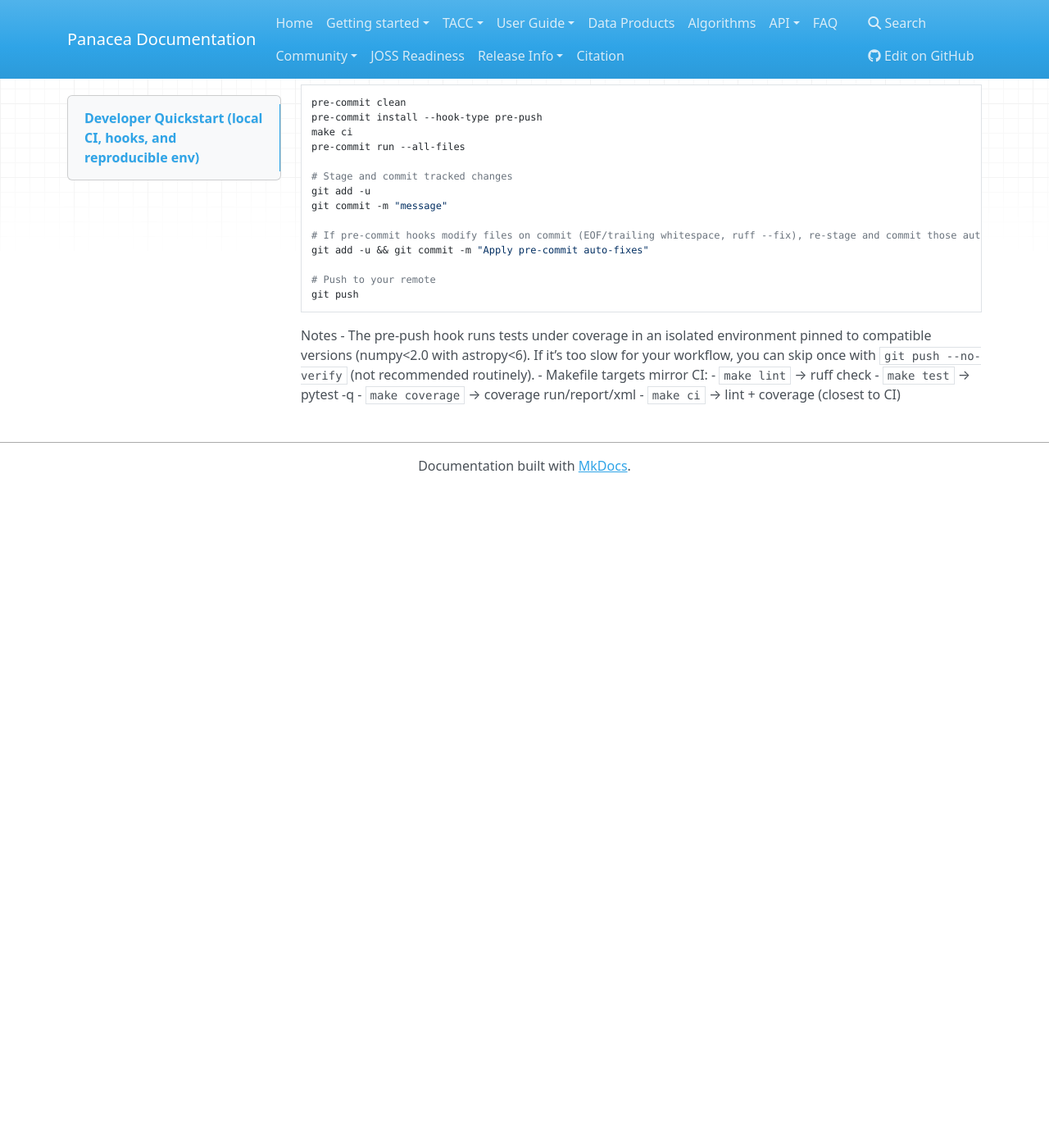
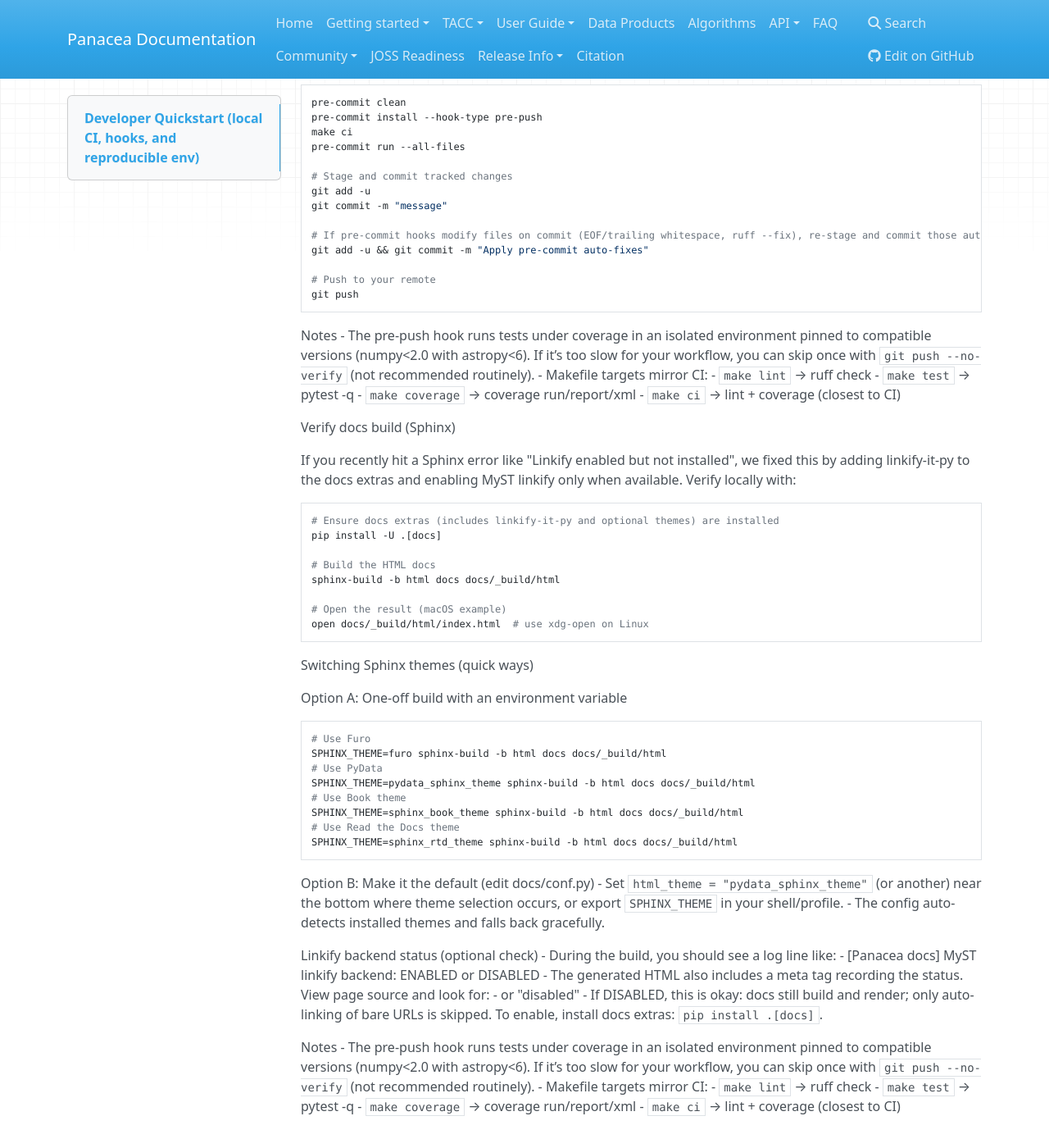
Before and after one commit to grzeimann/Panacea, an MkDocs documentation site: the page built from docs/development/dev-quickstart.md, in a window 1280 px wide and 1400 px high, scrolled down 798 px. Shown: the whole window at 82% size. Built offline with MkDocs 1.6.1, drawn with Linux system fonts in a browser that asks for light colours; nearby versions of some CDN libraries; before the commit the page ends 1394 px from its top, so only the background shows below that.

Commit message:
documentation build and theme updates

````diff
--- a/docs/development/dev-quickstart.md
+++ b/docs/development/dev-quickstart.md
@@ -62,3 +62,52 @@ Notes
   - `make test` → pytest -q
   - `make coverage` → coverage run/report/xml
   - `make ci` → lint + coverage (closest to CI)
+
+Verify docs build (Sphinx)
+
+If you recently hit a Sphinx error like "Linkify enabled but not installed", we fixed this by adding linkify-it-py to the docs extras and enabling MyST linkify only when available. Verify locally with:
+
+```bash
+# Ensure docs extras (includes linkify-it-py and optional themes) are installed
+pip install -U .[docs]
+
+# Build the HTML docs
+sphinx-build -b html docs docs/_build/html
+
+# Open the result (macOS example)
+open docs/_build/html/index.html  # use xdg-open on Linux
+```
+
+Switching Sphinx themes (quick ways)
+
+Option A: One-off build with an environment variable
+
+```bash
+# Use Furo
+SPHINX_THEME=furo sphinx-build -b html docs docs/_build/html
+# Use PyData
+SPHINX_THEME=pydata_sphinx_theme sphinx-build -b html docs docs/_build/html
+# Use Book theme
+SPHINX_THEME=sphinx_book_theme sphinx-build -b html docs docs/_build/html
+# Use Read the Docs theme
+SPHINX_THEME=sphinx_rtd_theme sphinx-build -b html docs docs/_build/html
+```
+
+Option B: Make it the default (edit docs/conf.py)
+- Set `html_theme = "pydata_sphinx_theme"` (or another) near the bottom where theme selection occurs, or export `SPHINX_THEME` in your shell/profile.
+- The config auto-detects installed themes and falls back gracefully.
+
+Linkify backend status (optional check)
+- During the build, you should see a log line like:
+  - [Panacea docs] MyST linkify backend: ENABLED or DISABLED
+- The generated HTML also includes a meta tag recording the status. View page source and look for:
+  - <meta name="panacea-linkify" content="enabled"> or "disabled"
+- If DISABLED, this is okay: docs still build and render; only auto-linking of bare URLs is skipped. To enable, install docs extras: `pip install .[docs]`.
+
+Notes
+- The pre‑push hook runs tests under coverage in an isolated environment pinned to compatible versions (numpy<2.0 with astropy<6). If it’s too slow for your workflow, you can skip once with `git push --no-verify` (not recommended routinely).
+- Makefile targets mirror CI:
+  - `make lint` → ruff check
+  - `make test` → pytest -q
+  - `make coverage` → coverage run/report/xml
+  - `make ci` → lint + coverage (closest to CI)
--- a/environment.yml
+++ b/environment.yml
@@ -14,5 +14,6 @@ dependencies:
   - scikit-learn
   - pip
   - pip:
+    - linkify-it-py>=2
     - ruff==0.14.11
     - -e .
--- a/pyproject.toml
+++ b/pyproject.toml
@@ -60,6 +60,10 @@ docs = [
   "sphinx>=7",
   "myst-parser>=2",
   "furo>=2024.0.0",
+  "pydata-sphinx-theme>=0.15",
+  "sphinx-book-theme>=1.1",
+  "sphinx_rtd_theme>=2.0",
+  "linkify-it-py>=2",
 ]
 [tool.setuptools.package-data]
 panacea = ["lrs2_config/*.dat", "lrs2_config/*.fits", "lrs2_config/*.txt", "lrs2_config/Fiber_Locations/*/*.txt"]
````
Also changed, not shown: docs/conf.py (+76 -15 lines), docs/index.md (+1 -0 lines), docs/joss/readiness.md (+17 -10 lines).
